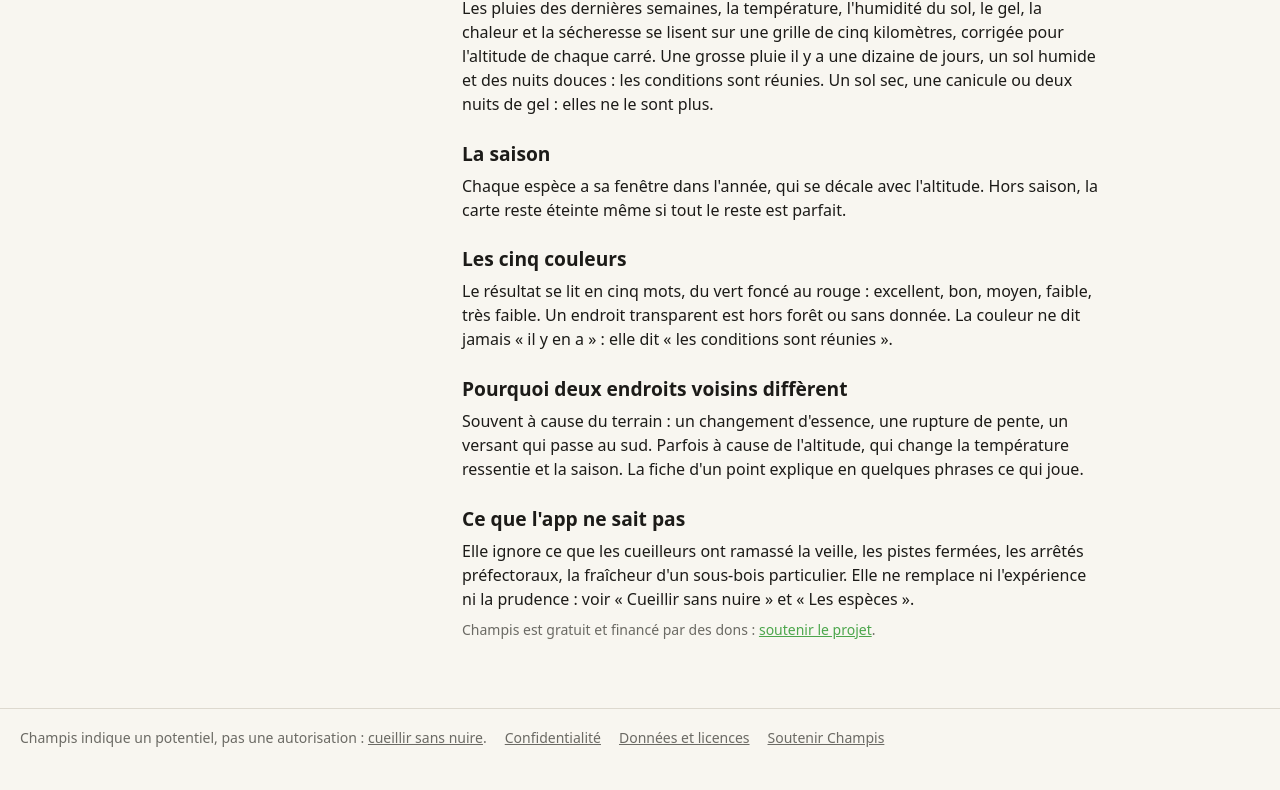
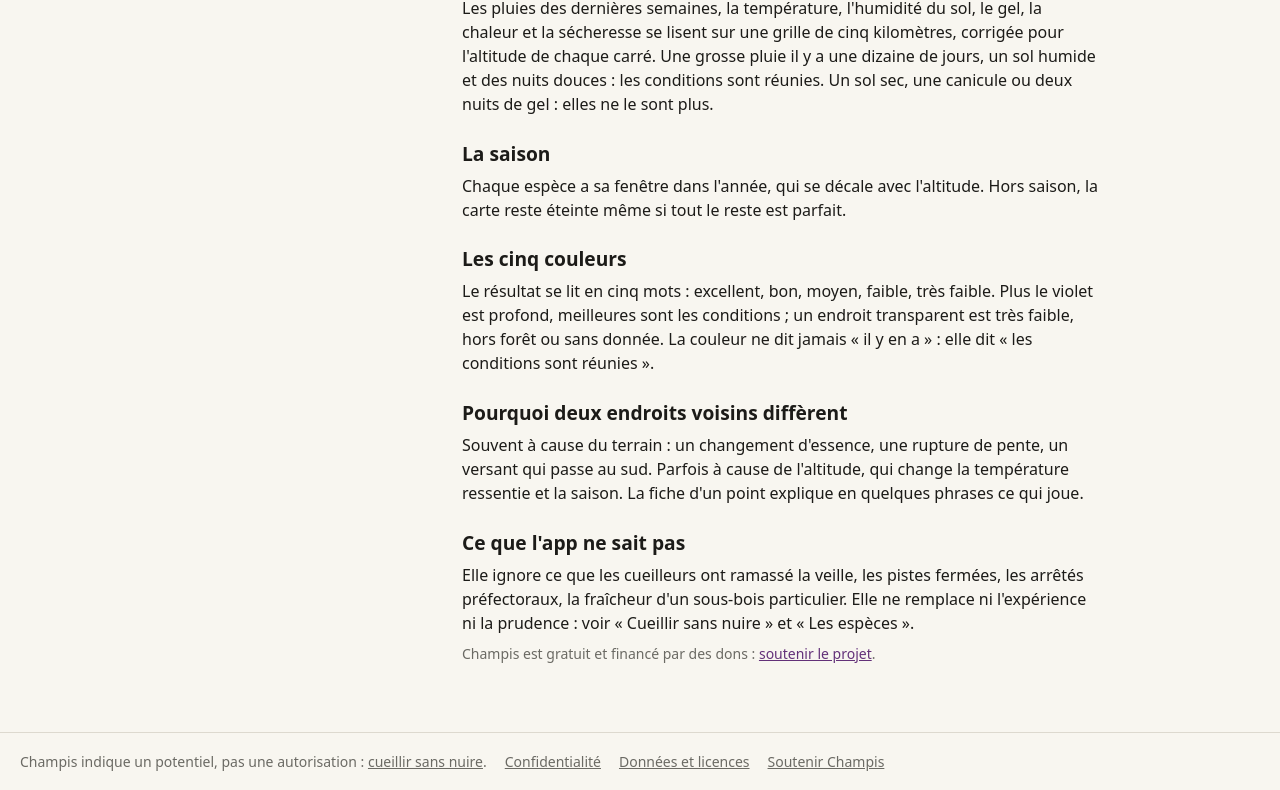
Before and after one commit to adhumi/champis, a plain HTML site: page web/comprendre.html in a window 1280 px wide. Shown: the part 464-1254 px from the top of the page. Before the commit the page ends 1230 px from the top, so only its background shows below. Drawn offline with Linux system fonts and the light colour scheme.

Commit message:
Étape B1 : palette violette à clarté monotone, opacité par classe, très faible transparent (#89)

```diff
--- a/shared/palette.json
+++ b/shared/palette.json
@@ -1,11 +1,11 @@
 {
   "version": 1,
   "thresholds": [
-    { "min": 0.75, "label": "excellent", "fr": "Excellent", "hex": "#1B6B3A" },
-    { "min": 0.55, "label": "bon", "fr": "Bon", "hex": "#4CA64C" },
-    { "min": 0.35, "label": "moyen", "fr": "Moyen", "hex": "#E3C64B" },
-    { "min": 0.15, "label": "faible", "fr": "Faible", "hex": "#E88A3C" },
-    { "min": 0.0, "label": "tres_faible", "fr": "Très faible", "hex": "#B8402E" }
+    { "min": 0.75, "label": "excellent", "fr": "Excellent", "hex": "#633179E6" },
+    { "min": 0.55, "label": "bon", "fr": "Bon", "hex": "#9961B0BF" },
+    { "min": 0.35, "label": "moyen", "fr": "Moyen", "hex": "#CA9BD599" },
+    { "min": 0.15, "label": "faible", "fr": "Faible", "hex": "#E8CFED73" },
+    { "min": 0.0, "label": "tres_faible", "fr": "Très faible", "hex": "#E8CFED00" }
   ],
   "nodata_hex": "#00000000",
   "tile_encoding": { "channel": "luminance", "scale": 254, "nodata": 255 },
--- a/shared/texts/comment-ca-marche.md
+++ b/shared/texts/comment-ca-marche.md
@@ -16,7 +16,7 @@ Chaque espèce a sa fenêtre dans l'année, qui se décale avec l'altitude. Hors
 
 ## Les cinq couleurs
 
-Le résultat se lit en cinq mots, du vert foncé au rouge : excellent, bon, moyen, faible, très faible. Un endroit transparent est hors forêt ou sans donnée. La couleur ne dit jamais « il y en a » : elle dit « les conditions sont réunies ».
+Le résultat se lit en cinq mots : excellent, bon, moyen, faible, très faible. Plus le violet est profond, meilleures sont les conditions ; un endroit transparent est très faible, hors forêt ou sans donnée. La couleur ne dit jamais « il y en a » : elle dit « les conditions sont réunies ».
 
 ## Pourquoi deux endroits voisins diffèrent
 
--- a/shared/vectors/palette.json
+++ b/shared/vectors/palette.json
@@ -8,70 +8,70 @@
    "score": 0.0,
    "expected": {
     "label": "tres_faible",
-    "hex": "#B8402E"
+    "hex": "#E8CFED00"
    }
   },
   {
    "score": 0.1499,
    "expected": {
     "label": "tres_faible",
-    "hex": "#B8402E"
+    "hex": "#E8CFED00"
    }
   },
   {
    "score": 0.15,
    "expected": {
     "label": "faible",
-    "hex": "#E88A3C"
+    "hex": "#E8CFED73"
    }
   },
   {
    "score": 0.3499,
    "expected": {
     "label": "faible",
-    "hex": "#E88A3C"
+    "hex": "#E8CFED73"
    }
   },
   {
    "score": 0.35,
    "expected": {
     "label": "moyen",
-    "hex": "#E3C64B"
+    "hex": "#CA9BD599"
    }
   },
   {
    "score": 0.5499,
    "expected": {
     "label": "moyen",
-    "hex": "#E3C64B"
+    "hex": "#CA9BD599"
    }
   },
   {
    "score": 0.55,
    "expected": {
     "label": "bon",
-    "hex": "#4CA64C"
+    "hex": "#9961B0BF"
    }
   },
   {
    "score": 0.7499,
    "expected": {
     "label": "bon",
-    "hex": "#4CA64C"
+    "hex": "#9961B0BF"
    }
   },
   {
    "score": 0.75,
    "expected": {
     "label": "excellent",
-    "hex": "#1B6B3A"
+    "hex": "#633179E6"
    }
   },
   {
    "score": 1.0,
    "expected": {
     "label": "excellent",
-    "hex": "#1B6B3A"
+    "hex": "#633179E6"
    }
   }
  ]
--- a/web/site.css
+++ b/web/site.css
@@ -3,10 +3,11 @@
  * site.js après lecture de shared/palette.json), police système, coins arrondis, aucune ombre. */
 :root {
   --bg: #f8f6f0; --fg: #1c1b18; --muted: #6b6a64; --border: #ddd9cf; --panel: #fffdf8;
-  --accent: #5c6b5e; --accent-fg: #fff; --radius: 10px; --nav-h: 56px;
+  --accent-day: #5c6b5e; --accent-night: #a9b8aa;
+  --accent: var(--accent-day); --accent-fg: #fff; --radius: 10px; --nav-h: 56px;
 }
 @media (prefers-color-scheme: dark) {
-  :root { --bg: #16181a; --fg: #ece9e2; --muted: #a09d95; --border: #33363a; --panel: #1e2124; }
+  :root { --bg: #16181a; --fg: #ece9e2; --muted: #a09d95; --border: #33363a; --panel: #1e2124; --accent: var(--accent-night); --accent-fg: #16181a; }
 }
 * { box-sizing: border-box; }
 html, body { margin: 0; min-height: 100%; }
--- a/web/site.js
+++ b/web/site.js
@@ -68,21 +68,30 @@
   }
 
   // ------------------------------------------------------------ palette
-  function hexToRgb(hex) {
+  /** `#RRGGBB` ou `#RRGGBBAA` → [r, g, b, a] ; sans alpha, opaque (255). L'opacité d'une classe
+   *  vient de la palette (étape B1, 6 nov. 2026) : « très faible » y est transparent. */
+  function hexToRgba(hex) {
     const n = parseInt(hex.slice(1, 7), 16);
-    return [(n >> 16) & 255, (n >> 8) & 255, n & 255];
+    const a = hex.length >= 9 ? parseInt(hex.slice(7, 9), 16) : 255;
+    return [(n >> 16) & 255, (n >> 8) & 255, n & 255, a];
   }
-  /** Seuils triés décroissants, rgb pré-parsé. */
+  const hexToRgb = (hex) => hexToRgba(hex).slice(0, 3);
+  /** Seuils triés décroissants, rgb et rgba pré-parsés. */
   function sortedClasses(palette) {
-    return [...palette.thresholds].sort((a, b) => b.min - a.min).map((t) => ({ ...t, rgb: hexToRgb(t.hex) }));
+    return [...palette.thresholds]
+      .sort((a, b) => b.min - a.min)
+      .map((t) => ({ ...t, rgb: hexToRgb(t.hex), rgba: hexToRgba(t.hex) }));
   }
   function classify(classes, v) {
     return classes.find((c) => v >= c.min) ?? classes[classes.length - 1];
   }
-  /** Le vert « Bon » de la palette sert d'accent au site ; à défaut, la classe du milieu. */
-  function accentHex(palette) {
-    const t = palette.thresholds.find((x) => x.label === "bon") ?? palette.thresholds[Math.floor(palette.thresholds.length / 2)];
-    return t.hex;
+  /** Accent du site (étape B1) : en mode clair, la couleur la plus foncée de la palette (la classe
+   *  du haut) pour que les liens tiennent un contraste ≥ 4,5:1 sur le fond papier ; en mode sombre,
+   *  la troisième classe en partant du haut, assez claire pour le fond nuit. Toujours sans alpha. */
+  function accentHex(palette, dark = false) {
+    const sorted = [...palette.thresholds].sort((a, b) => b.min - a.min);
+    const t = dark ? sorted[Math.min(2, sorted.length - 1)] : sorted[0];
+    return t.hex.slice(0, 7);
   }
 
   // ------------------------------------------------------------ phrase de saison (accueil)
@@ -200,7 +209,8 @@
   }
   function applyAccent(palette) {
     if (typeof document === "undefined") return;
-    document.documentElement.style.setProperty("--accent", accentHex(palette));
+    document.documentElement.style.setProperty("--accent-day", accentHex(palette));
+    document.documentElement.style.setProperty("--accent-night", accentHex(palette, true));
   }
   async function loadPalette() {
     const r = await fetch("../shared/palette.json");
@@ -209,12 +219,15 @@
     applyAccent(palette);
     return palette;
   }
-  /** Légende : chaque couleur avec son mot, plus « transparent ». */
+  /** Légende : chaque couleur peinte avec son mot, puis ce que veut dire « transparent » (une
+   *  classe à alpha nul, comme « très faible » depuis l'étape B1, s'y ajoute). */
   function renderLegend(el, classes) {
     el.classList.add("legend");
+    const painted = [...classes].reverse().filter((c) => (c.rgba ?? hexToRgba(c.hex))[3] > 0);
+    const clear = [...classes].filter((c) => (c.rgba ?? hexToRgba(c.hex))[3] === 0).map((c) => c.fr.toLowerCase());
     el.innerHTML =
-      [...classes].reverse().map((c) => `<span><i style="background:${c.hex}"></i>${esc(c.fr)}</span>`).join("") +
-      `<span class="nodata"><i></i>Transparent : hors forêt ou sans donnée</span>`;
+      painted.map((c) => `<span><i style="background:${c.hex}"></i>${esc(c.fr)}</span>`).join("") +
+      `<span class="nodata"><i></i>Transparent : ${esc([...clear, "hors forêt ou sans donnée"].join(", "))}</span>`;
   }
   /** Onze pastilles datées de la fiche d'un point, en lecture seule (étape A, 6 nov. 2026 : la
    *  carte reste sur aujourd'hui, la fiche montre la semaine du point). `days` = [{ iso, value }],
@@ -238,7 +251,7 @@
   const Site = {
     WEEKDAYS, SHORT_WEEKDAYS, DAY_RANGE, SUPPORT_URL, APP_LINE,
     weekdayName, shortWeekday, frenchDate, shortDate, dateFor, whenWord, parisParts, computedPhrase, todayLine,
-    hexToRgb, sortedClasses, classify, accentHex, classCounts, seasonSentence,
+    hexToRgb, hexToRgba, sortedClasses, classify, accentHex, classCounts, seasonSentence,
     esc, inline, renderMarkdown, markdownTitle, apiBase, isDev,
     renderNav, applyAccent, loadPalette, renderLegend, renderDayDots,
   };
```
Also changed, not shown: web/app.js (+7 -9 lines), web/README.md, 2 other files.
